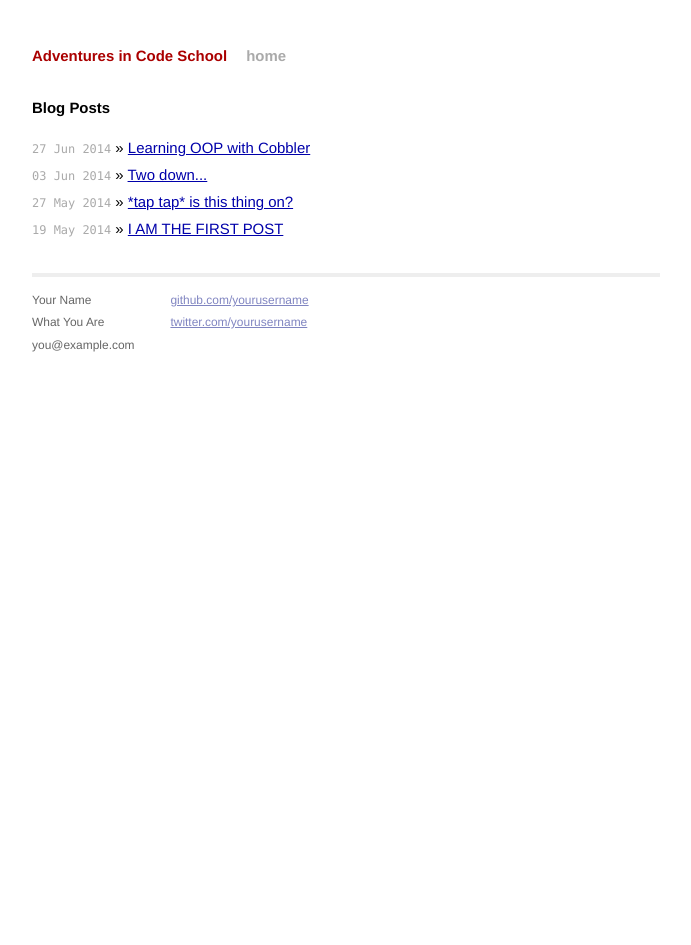
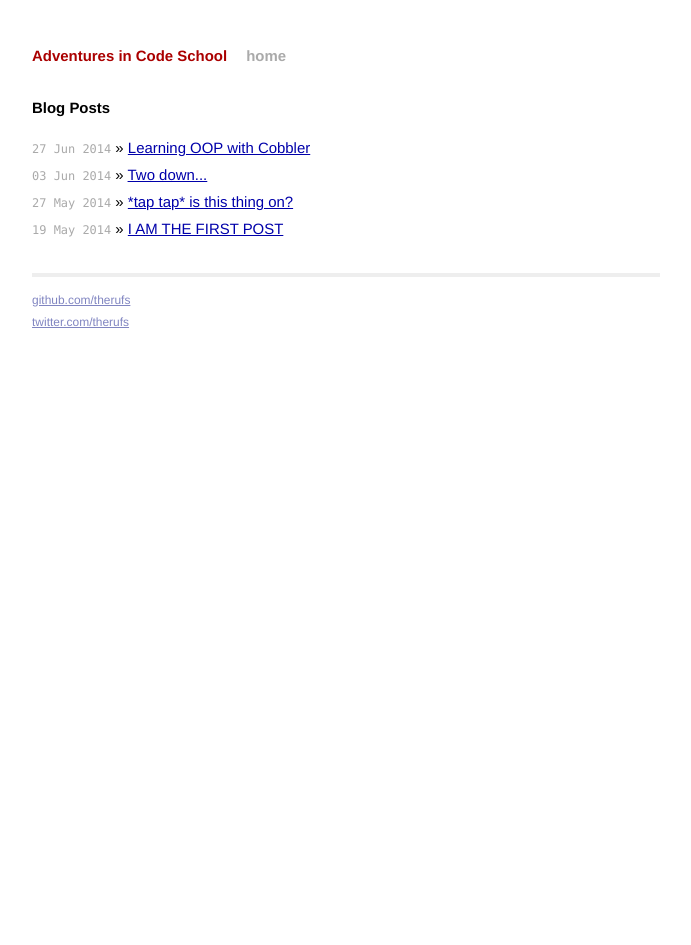
Before and after one commit to therufs/therufs.github.io, a Jekyll site: the page built from index.html, in a window 1280 px wide. Shown: the whole page, without its empty margins (294-985 px from the left). Built offline with Jekyll 4.4.1, drawn with Linux system fonts in a browser that asks for light colours; Markdown is read by kramdown in place of the engine named in the settings.

Commit message:
improve layout

```diff
--- a/_layouts/default.html
+++ b/_layouts/default.html
@@ -25,16 +25,11 @@
 
           <div class="footer">
             <div class="contact">
-              <p>
-                Your Name<br />
-                What You Are<br />
-                you@example.com
-              </p>
             </div>
             <div class="contact">
               <p>
-                <a href="https://github.com/yourusername">github.com/yourusername</a><br />
-                <a href="https://twitter.com/yourusername">twitter.com/yourusername</a><br />
+                <a href="https://github.com/therufs">github.com/therufs</a><br />
+                <a href="https://twitter.com/therufs">twitter.com/therufs</a><br />
               </p>
             </div>
           </div>
```
